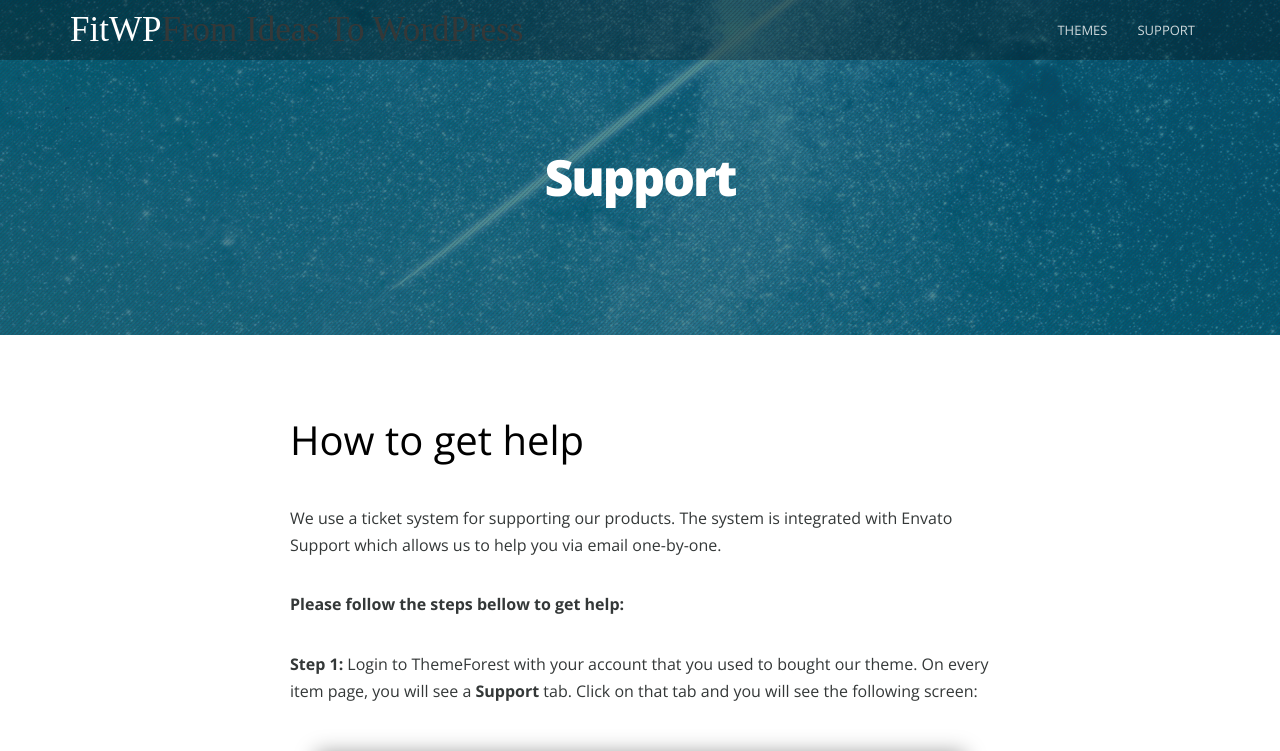
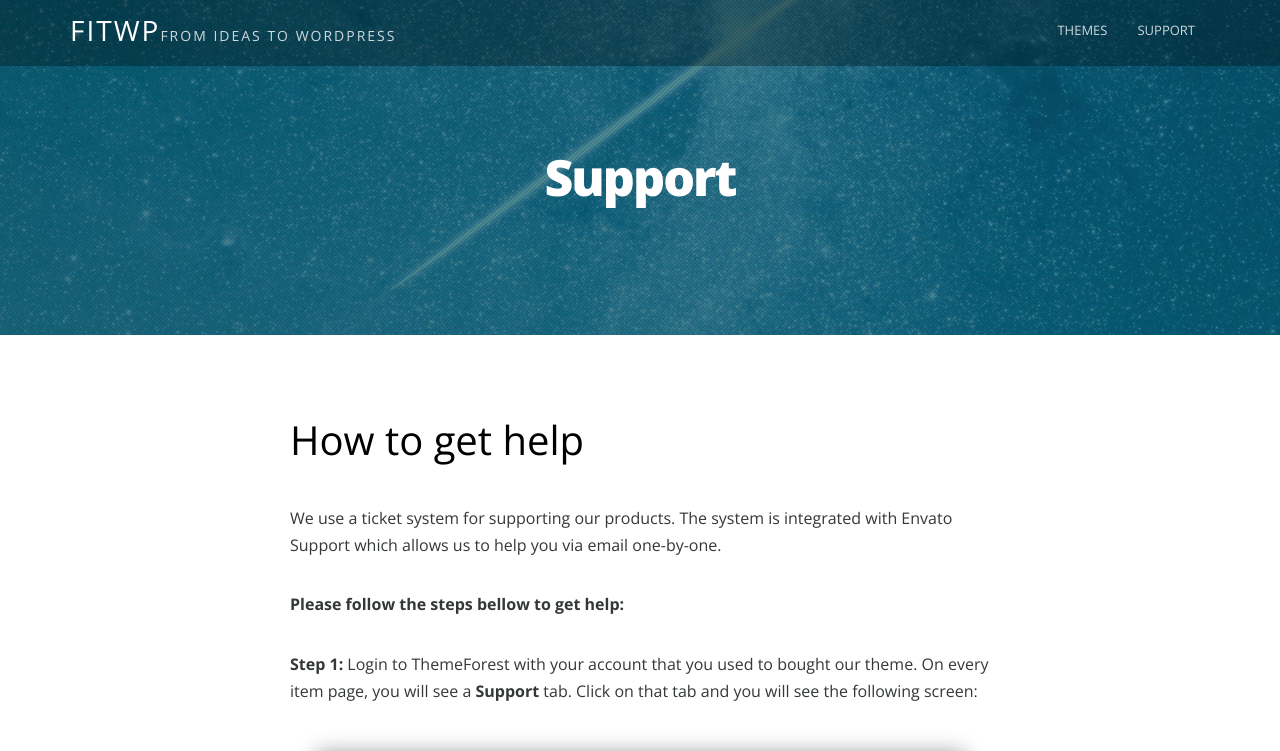
Before and after one commit to fitwp/fitwp.github.io, a Jekyll site: the page built from support.md, in a window 1280 px wide. Shown: the top 751 px of the page. Built offline with Jekyll 4.4.1, drawn with Linux system fonts in a browser that asks for light colours.

Commit message:
Update style for logo

```diff
--- a/_sass/header.scss
+++ b/_sass/header.scss
@@ -7,12 +7,19 @@
 	background: rgba(0, 0, 0, .3);
 }
 .logo {
-	font: 35px/60px 'Covered By Your Grace', cursive;
+	font: 400 28px/60px 'Open Sans', sans-serif;
+	text-transform: uppercase;
+	letter-spacing: 2px;
+
 	margin: 0;
 	float: left;
 
 	a {
 		color: #fff;
+	}
+	span {
+		color: rgba(255, 255, 255, .8);
+		font-size: 14px;
 	}
 }
 .nav {
@@ -46,7 +53,6 @@
 		background: none;
 	}
 	.logo {
-		font-size: 50px;
 		line-height: 110px;
 	}
 	.nav a {
```
